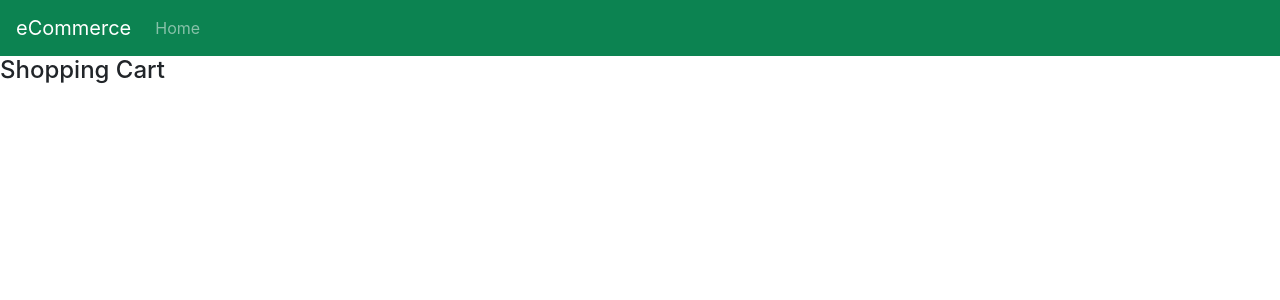
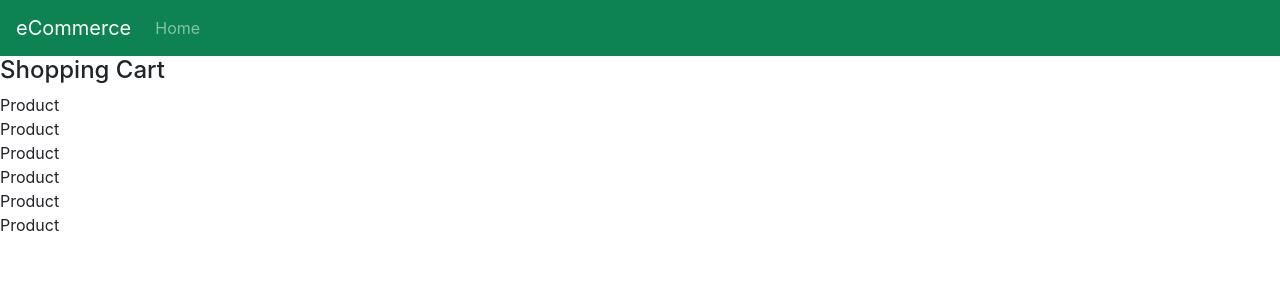
Before and after one commit to FrancoTr/react-ecommerce-classbasedcomponents, a React (Create React App) app: page / in a window 1280 px wide. Shown: the top 300 px of the page. Built offline with nearby package versions, Linux system fonts and the light colour scheme.

Commit message:
render products in ShoppingCart parent component

```diff
--- a/src/ShoppingCart.jsx
+++ b/src/ShoppingCart.jsx
@@ -1,4 +1,5 @@
 import React, { Component } from "react";
+import Product from "./Product";
 
 export default class ShoppingCart extends Component {
   state = {
@@ -15,7 +16,11 @@ export default class ShoppingCart extends Component {
     return (
       <div>
         <h4>Shopping Cart</h4>
-        <div></div>
+        <div>
+          {this.state.products.map((prod) => {
+            return <Product />;
+          })}
+        </div>
       </div>
     );
   }
```
